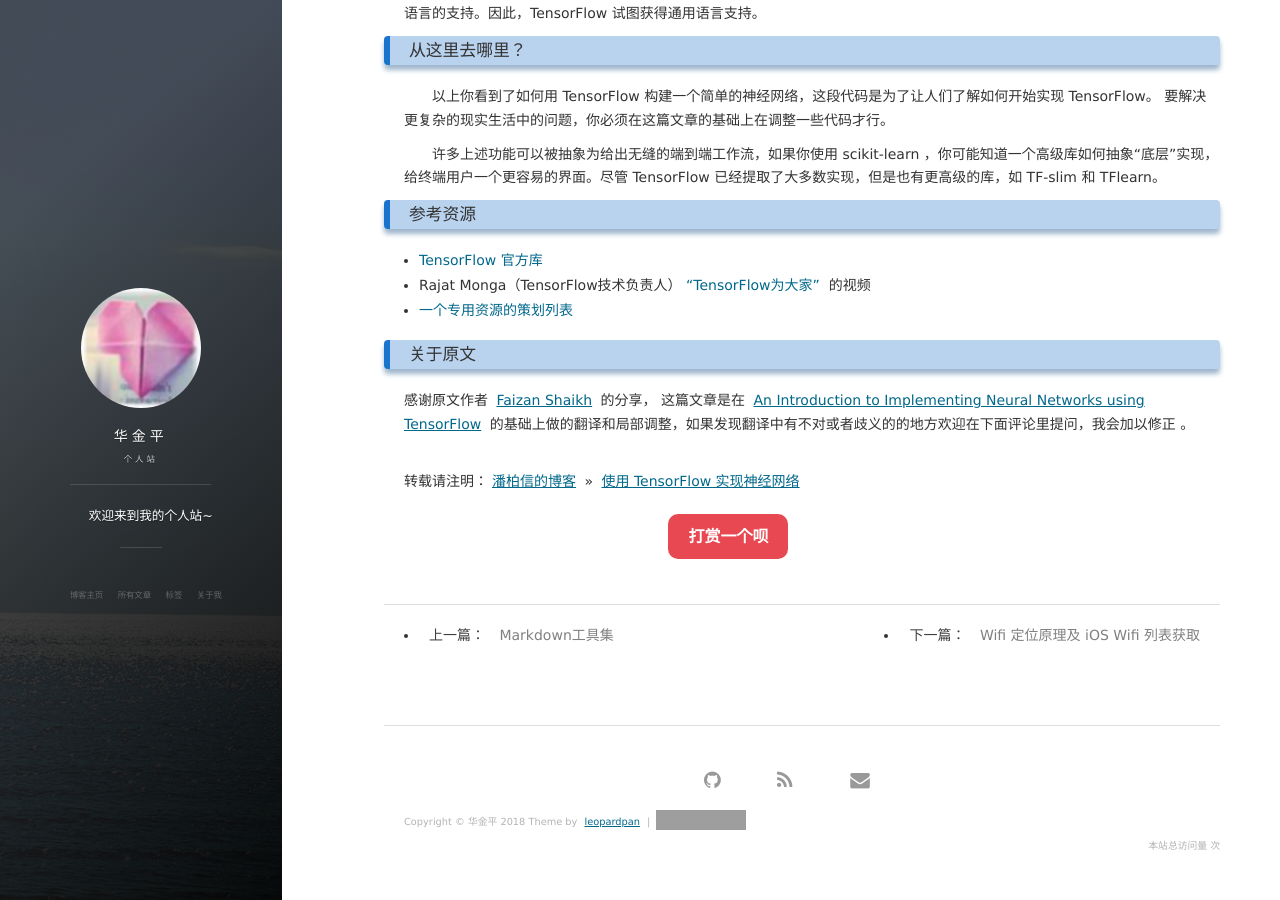
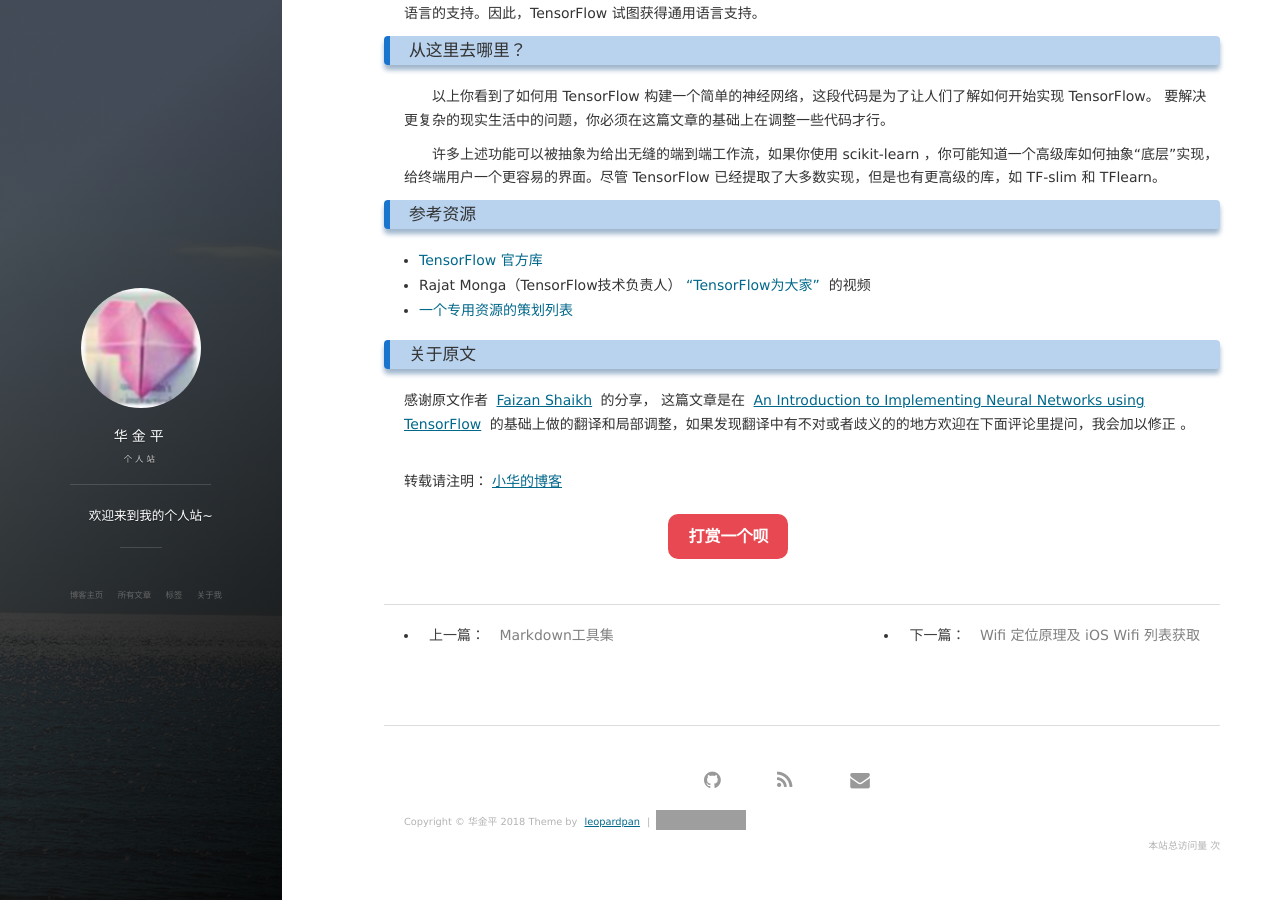
Before and after one commit to huajinping/huajinping.github.io, a Jekyll site: the page built from _posts/2016-11-20-neural_networks_using_TensorFlow.md, in a window 1280 px wide and 900 px high, scrolled down 10561 px. Built offline with Jekyll 4.4.1, drawn with Linux system fonts in a browser that asks for light colours; nearby versions of some CDN libraries; comment, search, counter and statistics services are not loaded; grey boxes are pictures that could not be loaded.

Commit message:
Update 2016-11-20-neural_networks_using_TensorFlow.md

```diff
--- a/_posts/2016-11-20-neural_networks_using_TensorFlow.md
+++ b/_posts/2016-11-20-neural_networks_using_TensorFlow.md
@@ -525,4 +525,4 @@ sample_submission.to_csv(os.path.join(sub_dir, 'sub01.csv'), index=False)
 
 
 <br>
-转载请注明：[潘柏信的博客](http://baixin) » [使用 TensorFlow 实现神经网络](http://baixin.io/2016/11/neural_networks_using_TensorFlow/)
+转载请注明：[小华的博客](http://huajinping.cf)
```
